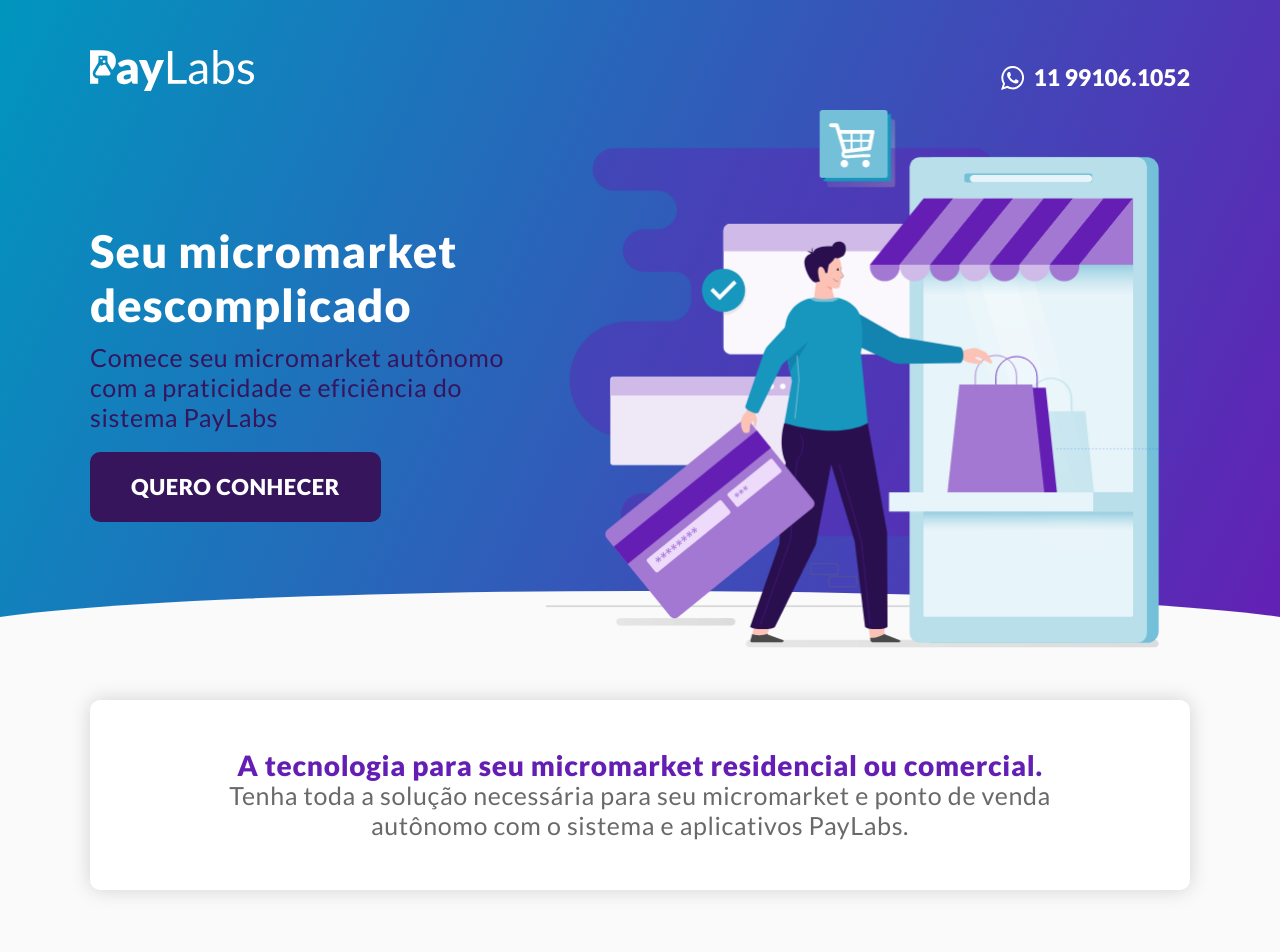
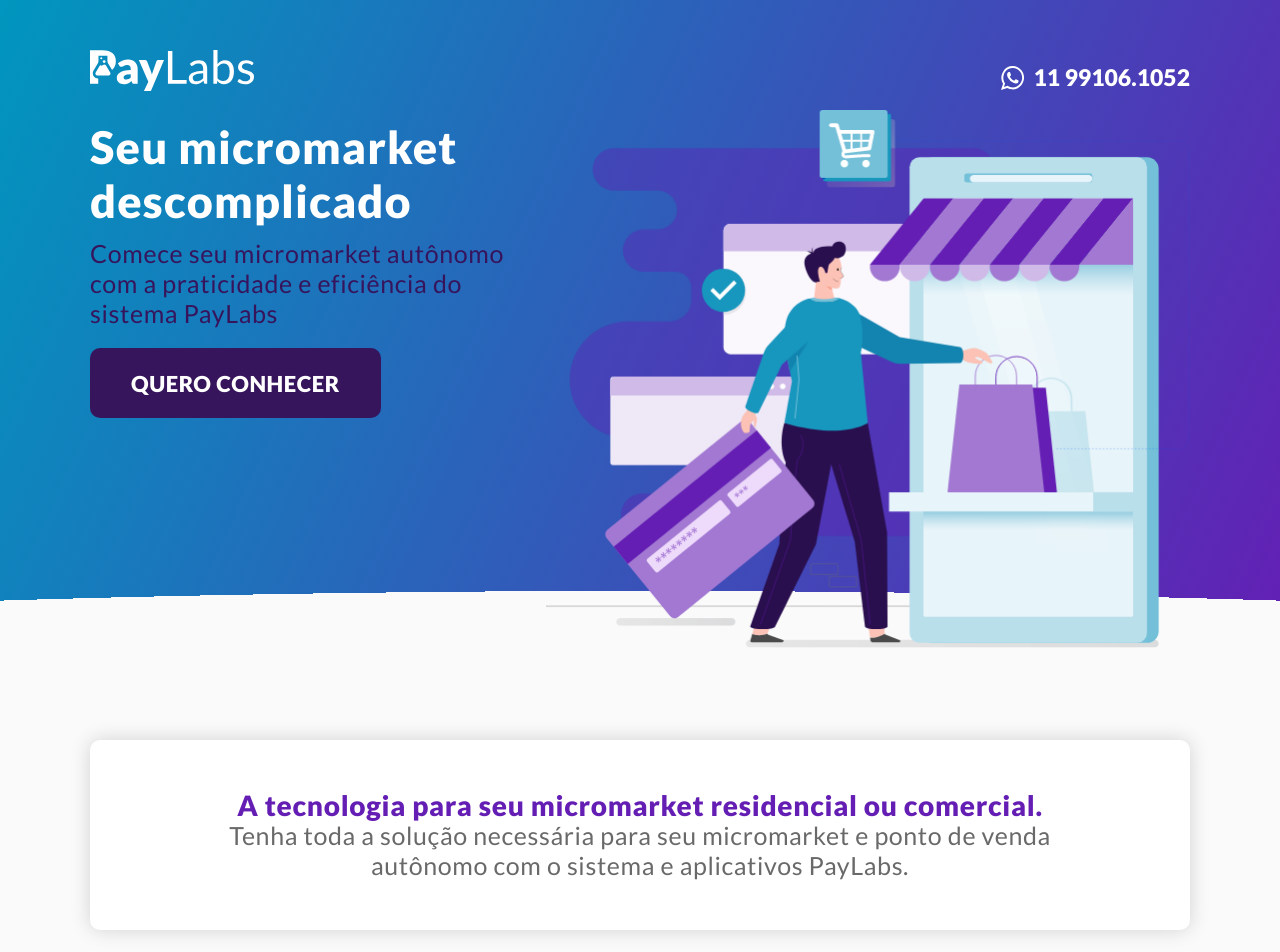
Before and after one commit to sycrot/attinge_digital_teste, a React (Create React App) app: page / in a window 1280 px wide. Shown: the top 952 px of the page. Built offline with nearby package versions, Linux system fonts and the light colour scheme.

Commit message:
css header and margin components adjustments

```diff
--- a/src/components/administrative_panel/styles.ts
+++ b/src/components/administrative_panel/styles.ts
@@ -7,6 +7,8 @@
 
   display: flex;
   justify-content: center;
+
+  @media screen and (min-width: 1280px){ margin-top: 100px; }
 `
 
 export const PanelContents = styled.div`
--- a/src/components/board/styles.tsx
+++ b/src/components/board/styles.tsx
@@ -2,14 +2,14 @@
 
 export const Container = styled.div`
   width: 100%;
-  margin-top: 35px;
+  margin-top: 80px;
   padding: 0 16px;
 
   display: flex;
   justify-content: center;
 
   @media screen and (min-width: 1280px){
-    margin-top:20px;
+    margin-top: 60px;
   }
 `
 
--- a/src/components/footer/styles.ts
+++ b/src/components/footer/styles.ts
@@ -5,7 +5,7 @@
   margin-top: 80px;
 
   @media screen and (min-width: 1280px){
-
+    margin-top: 100px;
   }
 `
 
--- a/src/components/header/index.tsx
+++ b/src/components/header/index.tsx
@@ -25,10 +25,6 @@
         <img src={ImageBanner} alt="" />
       </C.BoardContentImage>
     </C.Board>
-
-    <C.AdBoard>
-
-    </C.AdBoard>
   </C.Container>
 )
 
--- a/src/components/header/styles.ts
+++ b/src/components/header/styles.ts
@@ -2,10 +2,10 @@
 
 export const Container = styled.div`
   width: 100%;
-  height: 880px;
-  background: transparent linear-gradient(154deg, #0096BE 0%, #641EB4 100%) 0% 0%;
-  /* background: radial-gradient(circle at bottom, #fefefe 87%, transparent 10%) 0 740px no-repeat,
-              linear-gradient(114deg, #0096BE 0%, #641EB4 100%); */
+  height: 825px;
+  background: radial-gradient(ellipse at left, #fafafa 70%, transparent 10%) no-repeat scroll 45vw 800px / 100vw 15vh,
+              radial-gradient(ellipse at right, #fafafa 70%, transparent 10%) no-repeat scroll -45vw 800px / 100vw 15vh,
+              linear-gradient(114deg, #0096BE 0%, #641EB4 100%);
   padding-top: 50px;
   position: relative;
   overflow: hidden;
@@ -13,8 +13,9 @@
   @media screen and (min-width: 1280px){
     height: 680px;
 
-    /* background: radial-gradient(circle at bottom, #fefefe 80%, transparent 10%) no-repeat scroll center 480px / 1440px 960px, linear-gradient(114deg, #0096BE 0%, #641EB4 100%); */
-    background: linear-gradient(114deg, #0096BE 0%, #641EB4 100%);
+    background: radial-gradient(ellipse at left, #fafafa 70%, transparent 10%) no-repeat scroll 45vw 590px / 100% 15vh,
+              radial-gradient(ellipse at right, #fafafa 70%, transparent 10%) no-repeat scroll -45vw 590px / 100% 15vh,
+              linear-gradient(114deg, #0096BE 0%, #641EB4 100%);
 
     display: flex;
     flex-direction: column;
@@ -82,6 +83,7 @@
 
 export const BoardContentTexts = styled.div`
   display: flex;
+  height: 350px;
   flex-direction: column;
   justify-content: center;
   align-items: center;
@@ -133,7 +135,6 @@
 `
 
 export const BoardContentImage = styled.div`
-
   margin-top: 56px;
 
   img {
@@ -148,19 +149,3 @@
     }
   }
 `
-
-export const AdBoard = styled.div`
-  width: 350%;
-  height: 100vh;
-  background: #fafafa;
-  border-radius: 50% 50% 0 0;
-
-  margin-top: -15px;
-  margin-left: -125%;
-
-  @media screen and (min-width: 1280px){
-    width: 110%;
-    margin-top: -60px;
-    margin-left: 0;
-  }
-`
--- a/src/components/products/styles.ts
+++ b/src/components/products/styles.ts
@@ -8,7 +8,7 @@
   justify-content: center;
 
   @media screen and (min-width: 1280px){
-
+    margin-top: 100px;
   }
 `
 
```
